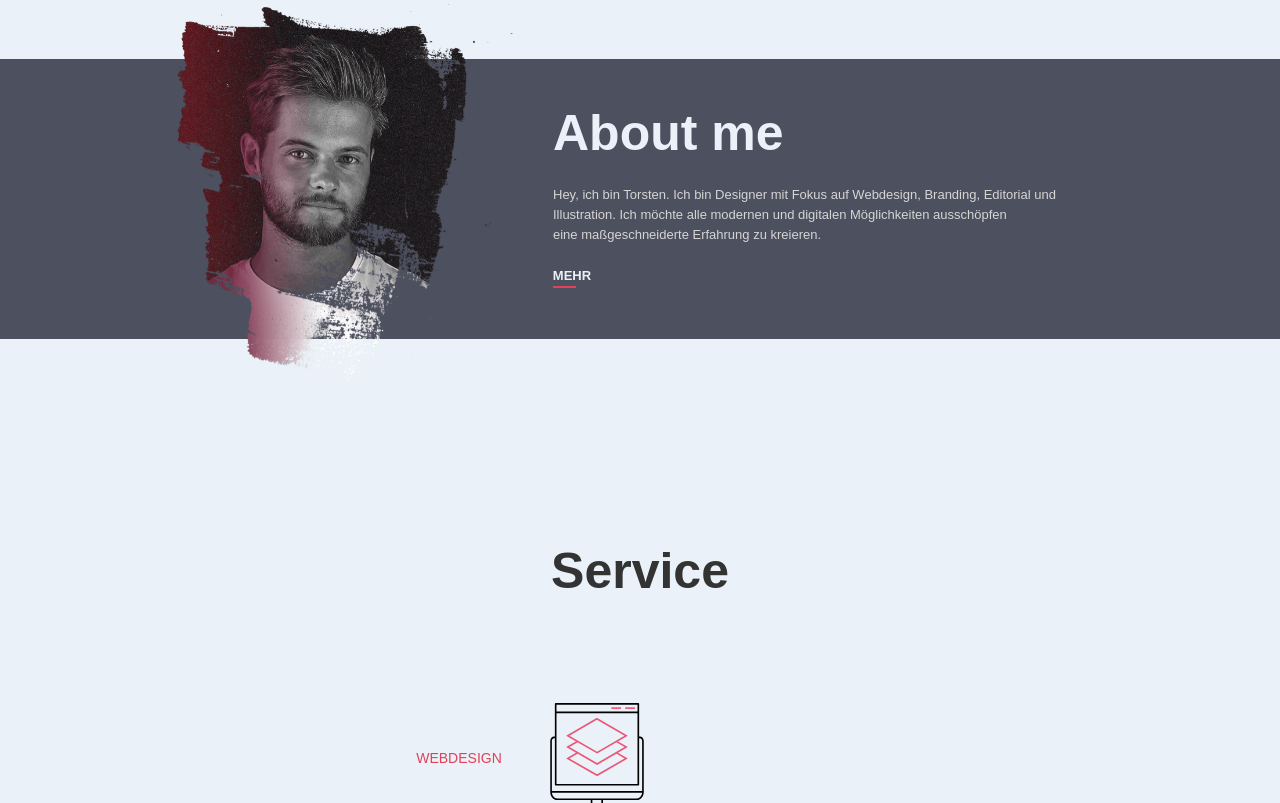
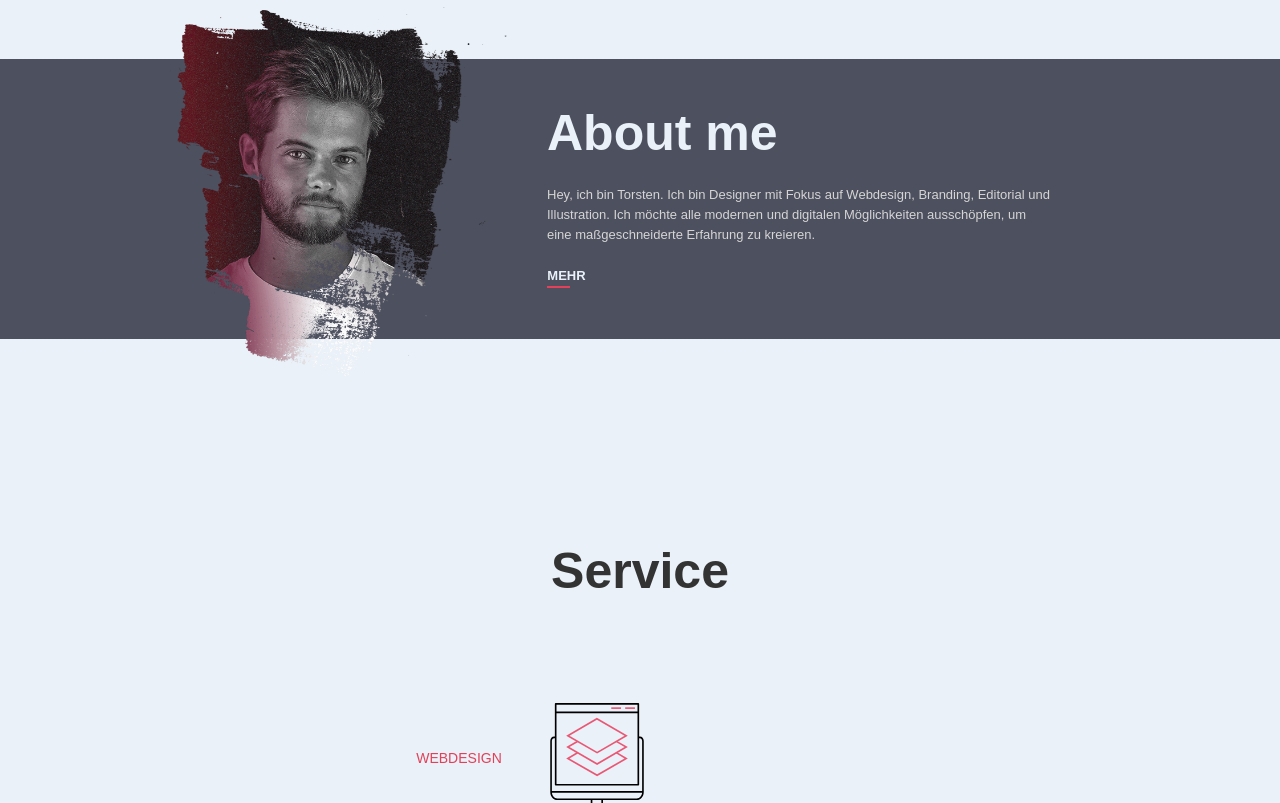
Before and after one commit to Toasty15/toasty15.github.io, a plain HTML site: page index.html in a window 1280 px wide. Shown: the part 2699-3502 px from the top of the page. Drawn offline with nearby package versions, Linux system fonts and the light colour scheme; no server answers; a script that the page names is missing.

Commit message:
,um index

```diff
--- a/index.html
+++ b/index.html
@@ -165,7 +165,7 @@ h1 { text-shadow: 0.06rem 0 0.06rem #ea36af, -0.125rem 0 0.06rem #75fa69;
       <a href="about.html" class="aboutmeteaserimg w-inline-block"><img src="images/portrait_600x.png" data-w-id="fdfff9ce-355a-5e35-8271-1ef8340f75a5" width="295.5" style="-webkit-transform:translate3d(0, 50px, 0) scale3d(1, 1, 1) rotateX(0) rotateY(0) rotateZ(0) skew(0, 0);-moz-transform:translate3d(0, 50px, 0) scale3d(1, 1, 1) rotateX(0) rotateY(0) rotateZ(0) skew(0, 0);-ms-transform:translate3d(0, 50px, 0) scale3d(1, 1, 1) rotateX(0) rotateY(0) rotateZ(0) skew(0, 0);transform:translate3d(0, 50px, 0) scale3d(1, 1, 1) rotateX(0) rotateY(0) rotateZ(0) skew(0, 0);opacity:0" alt="Portrait of a handsome man" class="portrait"></a>
       <div class="aboutmeteasertext">
         <h4 data-w-id="214221bd-f9df-956d-2b4d-acef25c568dd" class="headlinewhite">About me</h4>
-        <p data-w-id="96eb315e-7c80-f931-a3c5-d4f059a30a3c" class="aboutteasertext">Hey, ich bin Torsten. Ich bin Designer mit Fokus auf Webdesign, Branding, Editorial und Illustration. Ich möchte alle modernen und digitalen Möglichkeiten ausschöpfen <br>eine maßgeschneiderte Erfahrung zu kreieren.</p>
+        <p data-w-id="96eb315e-7c80-f931-a3c5-d4f059a30a3c" class="aboutteasertext">Hey, ich bin Torsten. Ich bin Designer mit Fokus auf Webdesign, Branding, Editorial und Illustration. Ich möchte alle modernen und digitalen Möglichkeiten ausschöpfen, um <br>eine maßgeschneiderte Erfahrung zu kreieren.</p>
         <a data-w-id="36768eb1-f3d1-a6b4-880f-c2e64b1c6887" href="about.html" class="mehr w-inline-block">
           <div class="aboutmoretext">Mehr</div>
           <div class="underlinehalf"></div>
```
